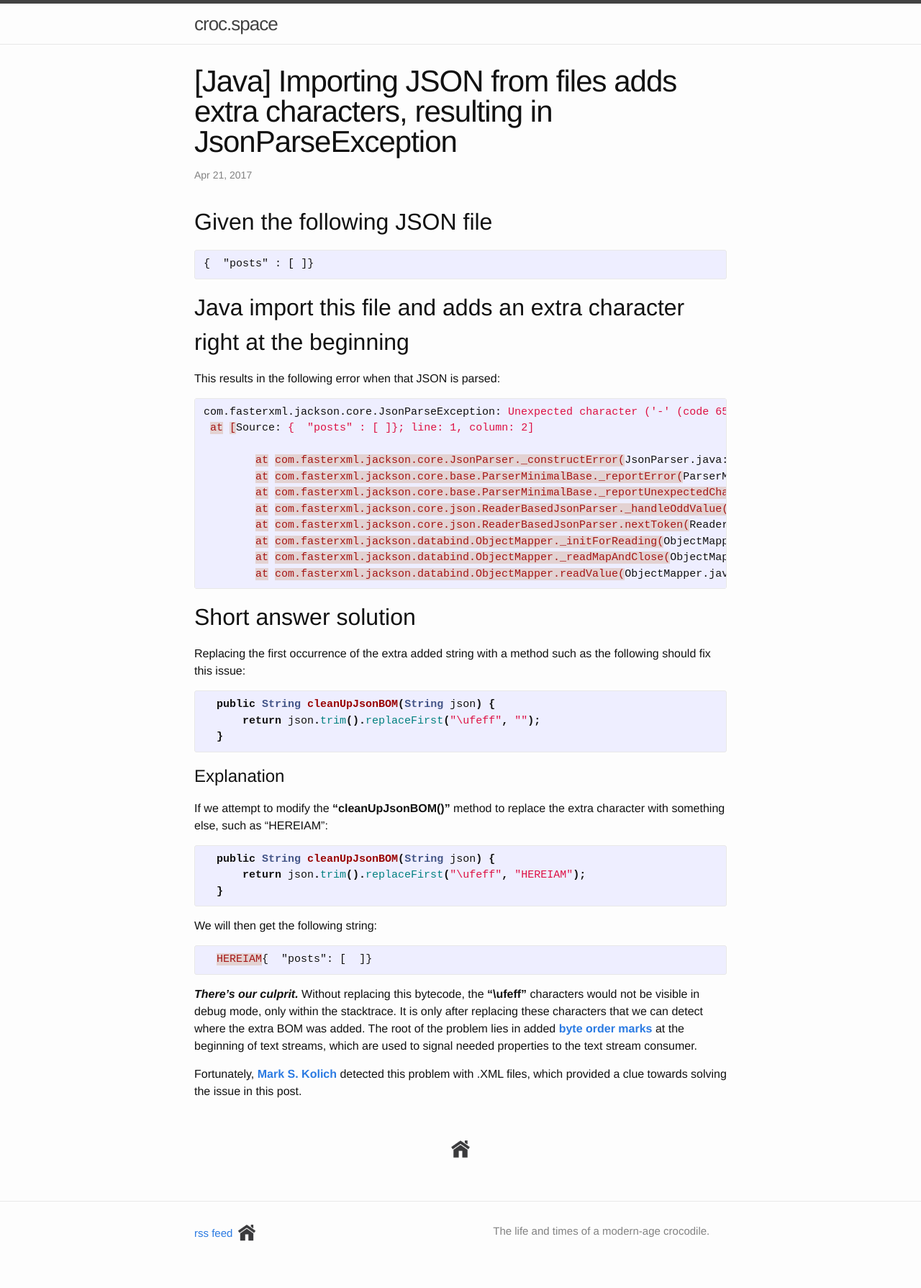
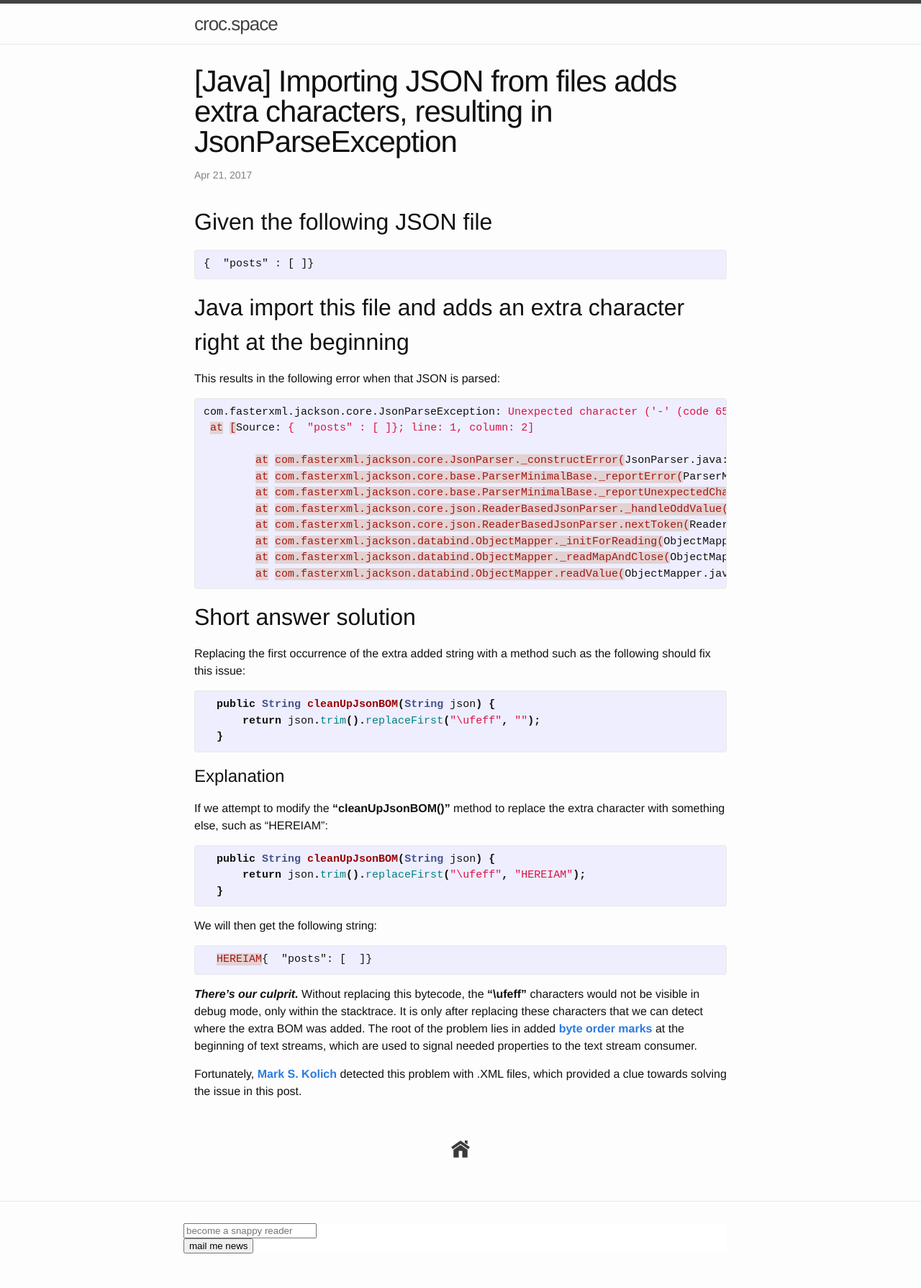
Before and after one commit to lzrmihnea/lzrmihnea.github.io, a Jekyll site: the page built from _posts/2017-04-21-JSON-BOM-file-import-issue-correction.markdown, in a window 1280 px wide. Shown: the whole page at 72% size. Built offline with Jekyll 4.4.1, drawn with Linux system fonts in a browser that asks for light colours; comment, search, counter and statistics services are not loaded.

Commit message:
[infrastructure] - removed site description - added mailchimp email subscription service - remove useless menu icon which appears on mobile devices

```diff
--- a/_config.yml
+++ b/_config.yml
@@ -15,7 +15,7 @@
 # in the templates via {{ site.myvariable }}.
 title: croc.space
 # email: crok91@gmail.com
-description: The life and times of a modern-age crocodile.
+# description: The life and times of a modern-age crocodile.
 baseurl: "" # the subpath of your site, e.g. /blog
 url: "https://croc.space/" # the base hostname & protocol for your site, e.g. http://example.com
 enforce_ssl: croc.space
--- a/_includes/footer.html
+++ b/_includes/footer.html
@@ -1,9 +1,10 @@
 <footer class="site-footer">
+  <div class="wrapper">
+    <div class="footer-col-wrapper"> {% include mailchimp-subscription.html %} </div>
+  </div>
+</footer>
 
-  <div class="wrapper">
-
-    <div class="footer-col-wrapper">
-      <div class="footer-col footer-col-1">
+      <!-- <div class="footer-col footer-col-1">
 
         <p>
           <a href="{{ "/feed.xml" | relative_url }}">rss feed</a>
@@ -45,4 +46,4 @@
 
   </div>
 
-</footer>
+</footer>-->
--- a/_includes/header.html
+++ b/_includes/header.html
@@ -5,13 +5,13 @@
     <a class="site-title" href="{{ "/" | relative_url}}">{{ site.title | escape }}</a>
 
     <nav class="site-nav">
-      <span class="menu-icon">
+      <!-- <span class="menu-icon">
         <svg viewBox="0 0 18 15" width="18px" height="15px">
           <path fill="#424242" d="M18,1.484c0,0.82-0.665,1.484-1.484,1.484H1.484C0.665,2.969,0,2.304,0,1.484l0,0C0,0.665,0.665,0,1.484,0 h15.031C17.335,0,18,0.665,18,1.484L18,1.484z"/>
           <path fill="#424242" d="M18,7.516C18,8.335,17.335,9,16.516,9H1.484C0.665,9,0,8.335,0,7.516l0,0c0-0.82,0.665-1.484,1.484-1.484 h15.031C17.335,6.031,18,6.696,18,7.516L18,7.516z"/>
           <path fill="#424242" d="M18,13.516C18,14.335,17.335,15,16.516,15H1.484C0.665,15,0,14.335,0,13.516l0,0 c0-0.82,0.665-1.484,1.484-1.484h15.031C17.335,12.031,18,12.696,18,13.516L18,13.516z"/>
         </svg>
-      </span>
+      </span> -->
 
       <div class="trigger">
         {% for my_page in site.pages %}
--- /dev/null
+++ b/_includes/mailchimp-subscription.html
@@ -0,0 +1,15 @@
+<!-- Begin MailChimp Signup Form -->
+<link href="//cdn-images.mailchimp.com/embedcode/slim-10_7.css" rel="stylesheet" type="text/css">
+<style type="text/css"> #mc_embed_signup{background:#fff; clear:left; font:14px Helvetica,Arial,sans-serif; } </style>
+<div id="mc_embed_signup">
+  <form action="//space.us15.list-manage.com/subscribe/post?u=387d2f9aa3b08a647c7dd74bf&amp;id=11b48ccb3e" method="post" id="mc-embedded-subscribe-form" name="mc-embedded-subscribe-form" class="validate" target="_blank" novalidate>
+    <div id="mc_embed_signup_scroll">
+      <input type="email" value="" name="EMAIL" class="email" id="mce-EMAIL" placeholder="become a snappy reader" required>
+      <!-- real people should not fill this in and expect good things - do not remove this or risk form bot signups-->
+      <div style="position: absolute; left: -5000px;" aria-hidden="true"><input type="text" name="b_387d2f9aa3b08a647c7dd74bf_11b48ccb3e" tabindex="-1" value=""></div>
+      <div class="clear"><input type="submit" value="mail me news" name="subscribe" id="mc-embedded-subscribe" class="button"></div>
+    </div>
+  </form>
+</div>
+
+<!--End mc_embed_signup-->
```
